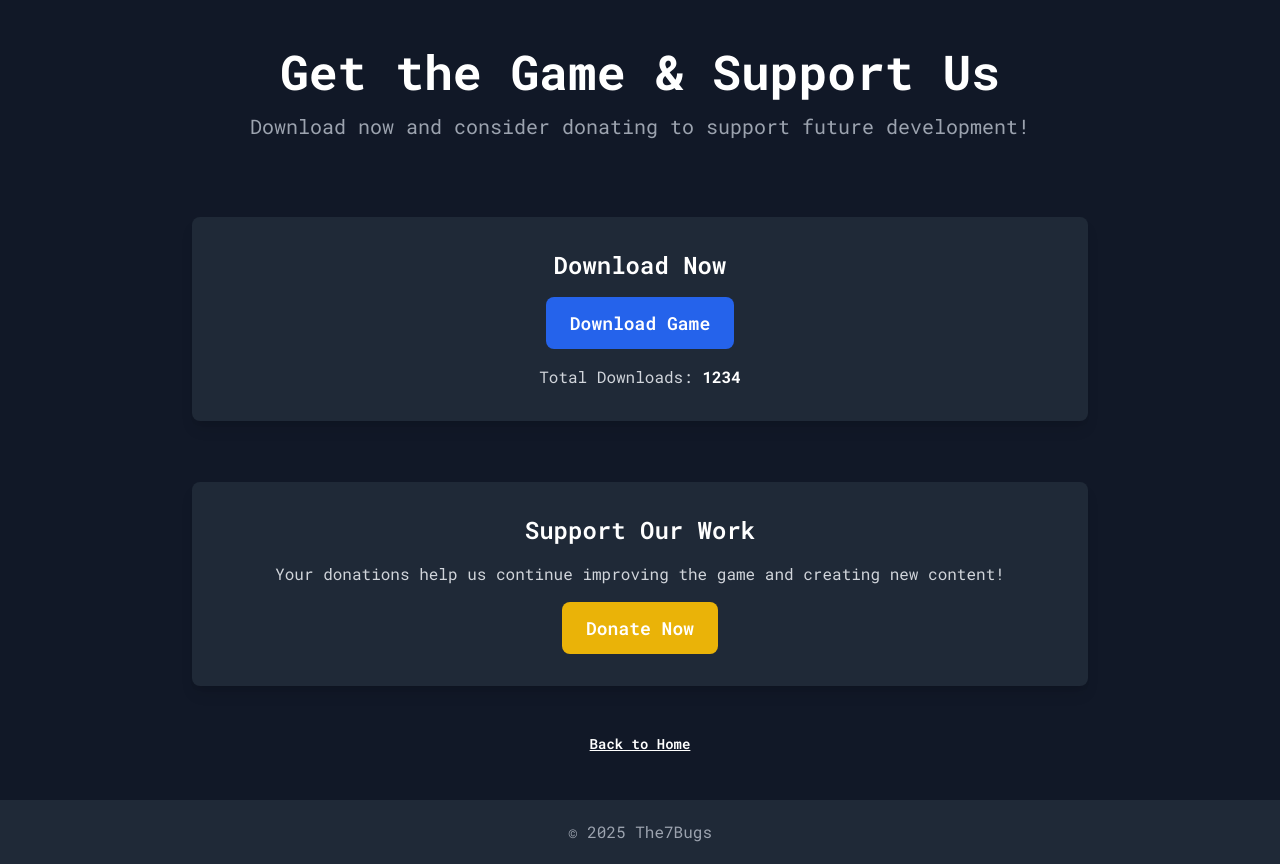
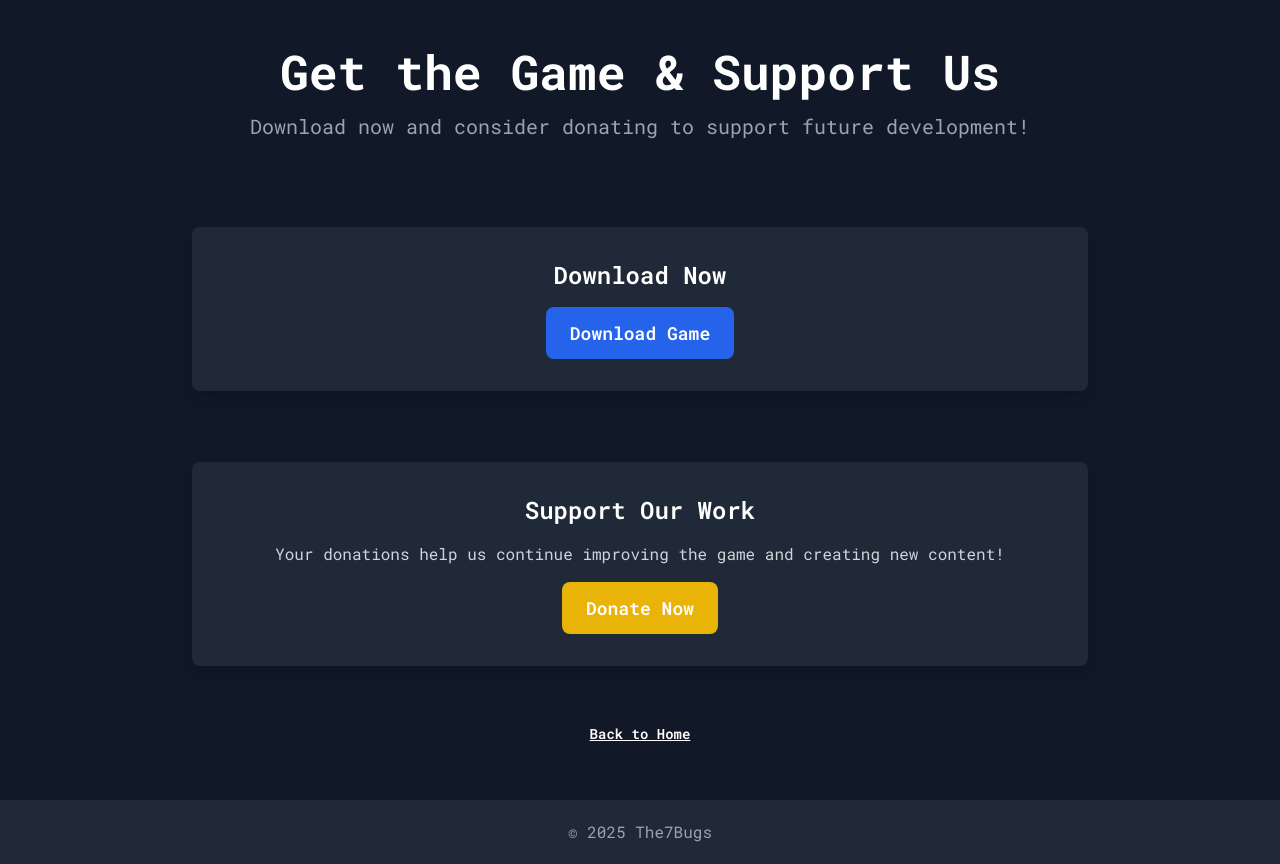
Before and after one commit to kappyphm/SJOL-Landing-Page, a Next.js app: page /download in a window 1280 px wide. Built offline with nearby package versions, Linux system fonts and the light colour scheme.

Commit message:
Update page

```diff
--- a/app/download/page.tsx
+++ b/app/download/page.tsx
@@ -35,10 +35,10 @@ export default function DownloadDonatePage() {
         <button className="bg-blue-600 px-6 py-3 rounded-lg text-lg font-semibold hover:bg-blue-700">
           Download Game
         </button>
-        <p className="mt-4 text-gray-300">
+        {/* <p className="mt-4 text-gray-300">
           Total Downloads:{" "}
           <span className="font-bold text-white">{downloadCount}</span>
-        </p>
+        </p> */}
       </section>
 
       {/* Donation Section */}
```
